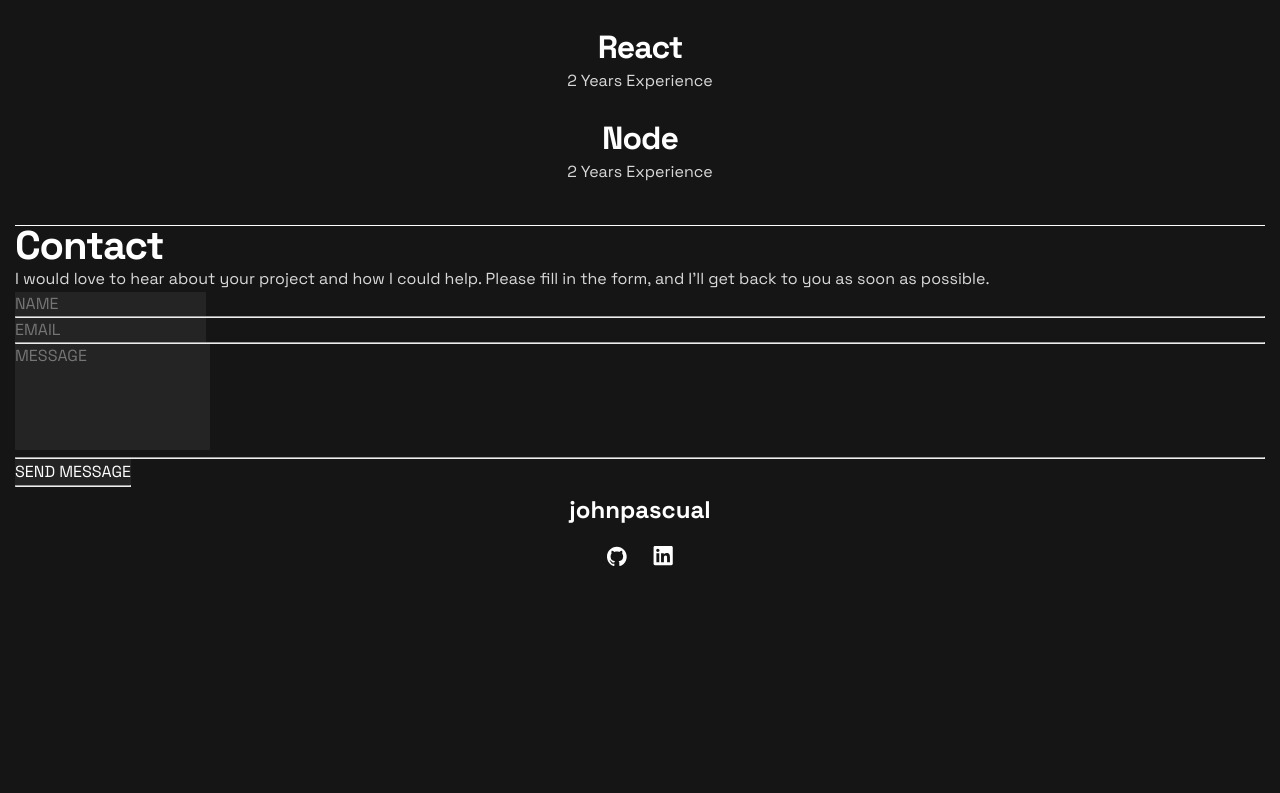
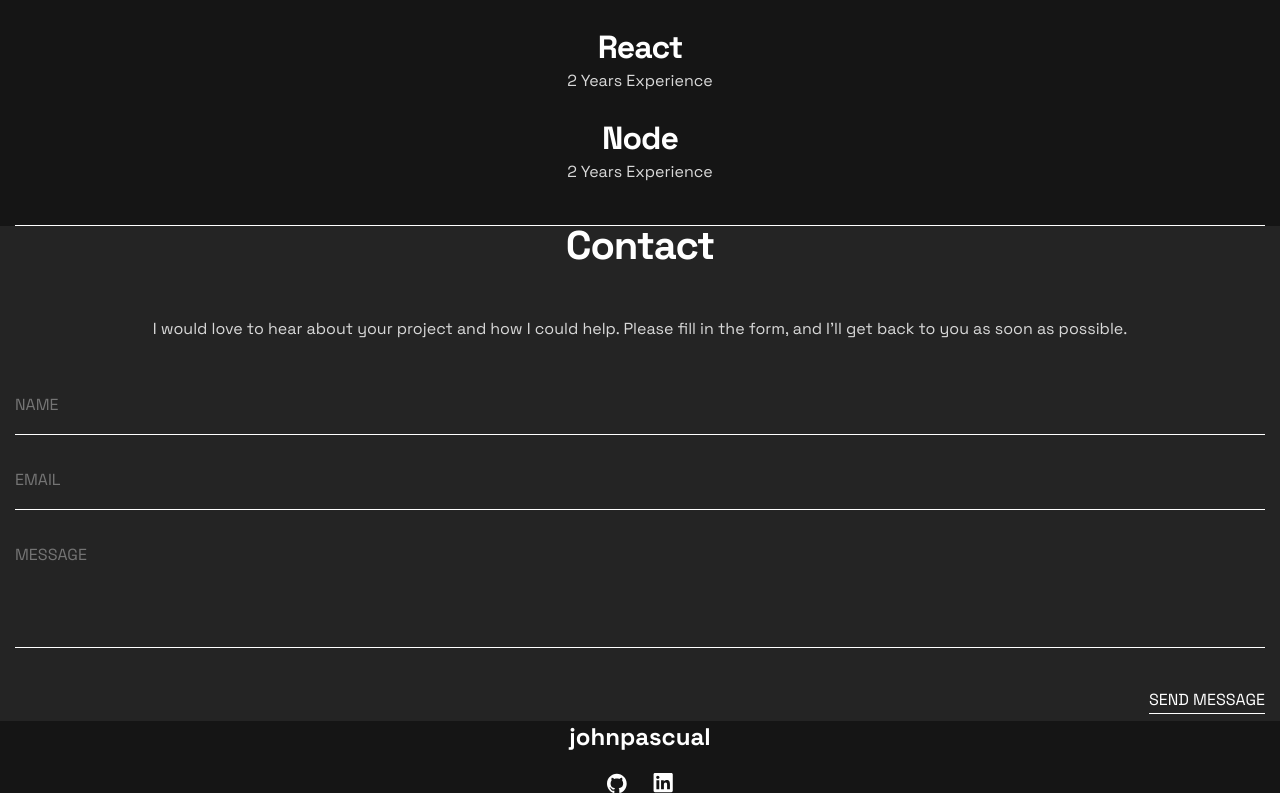
Before and after one commit to tsmjohnpascual/portfolio, a React (Vite) app: page / in a window 1280 px wide. Shown: the part 617-1410 px from the top of the page. Before the commit the page ends 1183 px from the top, so only its background shows below. Built offline with nearby package versions, Linux system fonts and the light colour scheme.

Commit message:
style contact

```diff
--- a/src/App.css
+++ b/src/App.css
@@ -82,9 +82,20 @@ section {
   padding-top: 15px;
 }
 
+#contact {
+  background-color: #242424;
+}
+
 /* Container defaults */
 .container {
   display: flex;
   flex-direction: column;
   align-items: center;
 }
+
+/* HR default */
+hr {
+  width: 100%;
+  border: none;
+  border-top: 1px solid white;
+}
--- a/src/components/Contact/Contact.jsx
+++ b/src/components/Contact/Contact.jsx
@@ -4,21 +4,20 @@ import classes from "./Contact.module.css";
 const Contact = () => {
   return (
     <section id="contact">
-      <div className={`${classes.container}`}>
-        <div className={`${classes.innerContainer}`}>
+      <div className={`${classes.container} container`}>
+        <div className={`${classes.innerContainer} container`}>
           <h2 className={`${classes.contact} text-heading-xl`}>Contact</h2>
           <p className={`${classes.contactParagraph} text-body`}>
             I would love to hear about your project and how I could help. Please
             fill in the form, and I'll get back to you as soon as possible.
           </p>
         </div>
-        <div>
         <form action="post">
-            <div className={`${classes.formContainer}`}>
+          <div className={`${classes.formContainer} container`}>
             <div>
               <input
                 type="text"
-                  className={`${classes.input}`}
+                className={`${classes.input} text-body`}
                 placeholder="NAME"
               />
               <hr />
@@ -28,17 +27,16 @@ const Contact = () => {
                 type="email"
                 name=""
                 id=""
-                  className={`${classes.input}`}
+                className={`${classes.input} text-body`}
                 placeholder="EMAIL"
               />
               <hr />
             </div>
             <div>
               <textarea
-                  className={`${classes.input} ${classes.textarea}`}
+                className={`${classes.textarea} text-body`}
                 placeholder="MESSAGE"
               />
-                <hr />
             </div>
             <div className={`${classes.buttonContainer}`}>
               <button type="submit" className={`${classes.button} text-body`}>
@@ -49,7 +47,6 @@ const Contact = () => {
           </div>
         </form>
       </div>
-      </div>
     </section>
   );
 };
--- a/src/components/Contact/Contact.module.css
+++ b/src/components/Contact/Contact.module.css
@@ -38,20 +38,49 @@
   color: #d9d9d9;
 } */
 
+form {
+  width: 100%;
+}
+
+.container {
+  gap: 50px;
+}
+
+.innerContainer {
+  text-align: center;
+  gap: 50px;
+}
+
+.buttonContainer {
+  text-align: right;
+}
+
+.formContainer {
+  align-items: stretch;
+  gap: 32px;
+}
+
 .input {
   background-color: #242424;
   width: auto;
   border: none;
-  resize: none;
   color: white;
+  width: 100%;
+  margin-bottom: 16px;
 }
 
-.input:focus {
+.input:focus,
+.textarea:focus {
   outline: none;
 }
 
 .textarea {
+  background-color: #242424;
+  border: none;
+  resize: none;
   height: 106px;
+  width: 100%;
+  border-bottom: 1px solid white;
 }
 
 .button {
--- a/src/components/Skills/Skills.module.css
+++ b/src/components/Skills/Skills.module.css
@@ -10,10 +10,3 @@
   text-align: center;
   gap: 40px;
 }
-
-.dividerTop,
-.dividerBottom {
-  width: 100%;
-  border: none;
-  border-top: 1px solid white;
-}
```
Lines whose indentation alone changed are shown as unchanged.
